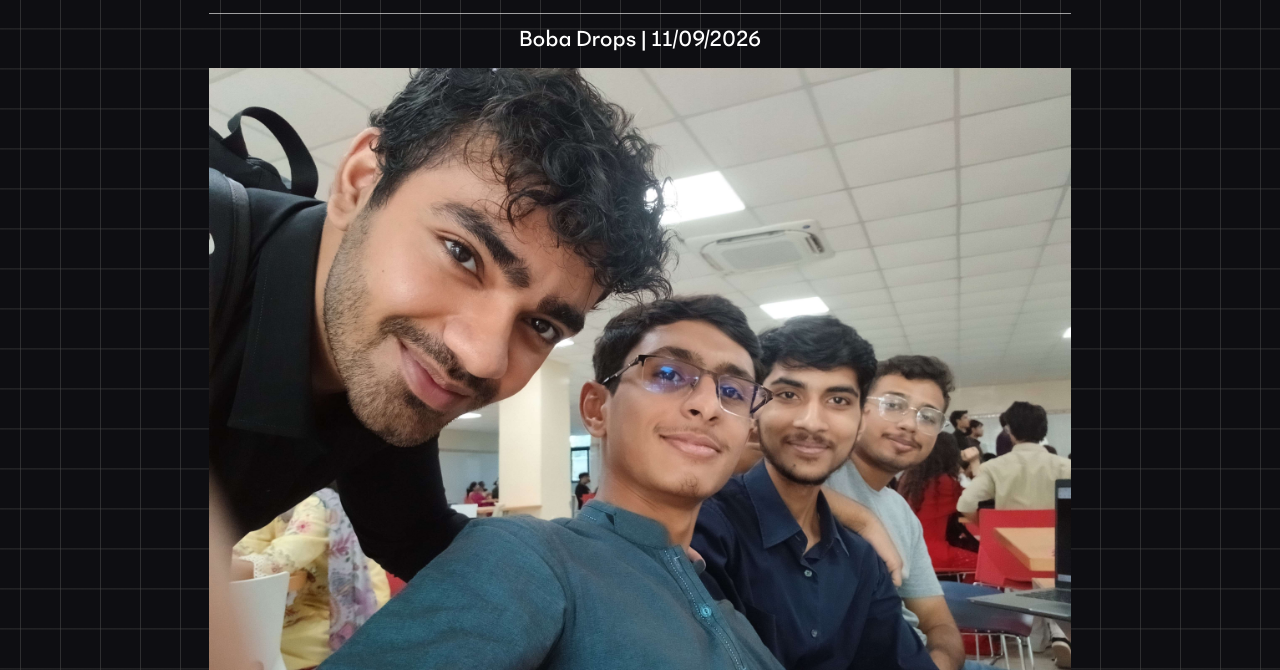
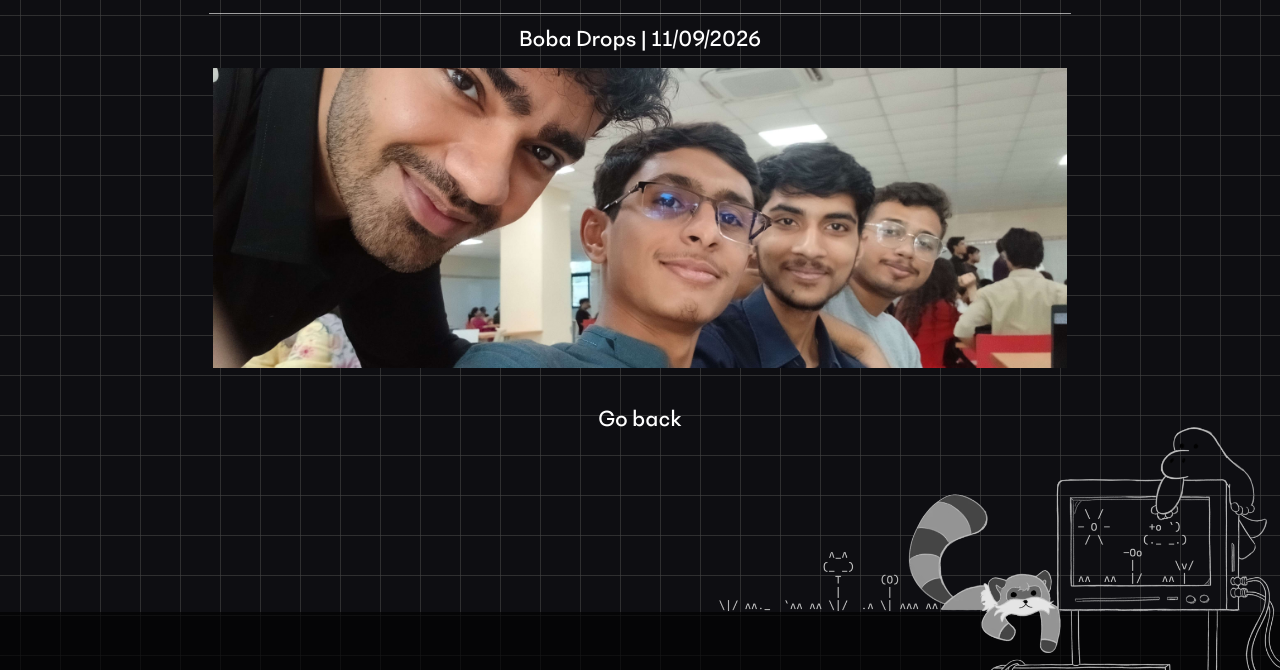
Before and after one commit to Alimadcorp/nuces.club, a plain HTML site: page gallery.html in a window 1280 px wide. Shown: the part 1531-2201 px from the top of the page. Drawn offline with Linux system fonts and the light colour scheme.

Commit message:
add inside gallery

```diff
--- a/gallery.html
+++ b/gallery.html
@@ -66,7 +66,7 @@
             </div>
             <div class="works">
                 <p class="subtitle fastest">Boba Drops | 11/09/2026</p>
-                <img src="images/workshops/1.jpg">
+                <div class="gallery"><img src="images/workshops/1.jpg"></div>
             </div>
             <a href="/" style="margin: 20px; padding: 10px 20px;">Go back</a>
         </div>
```
